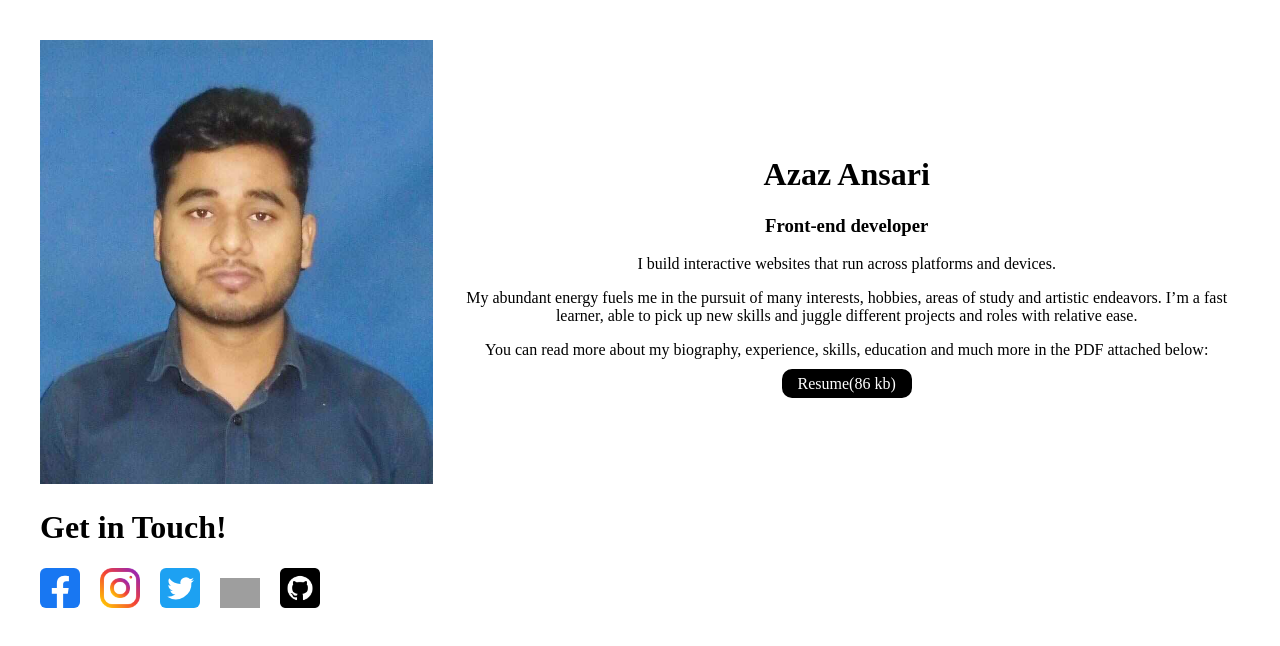
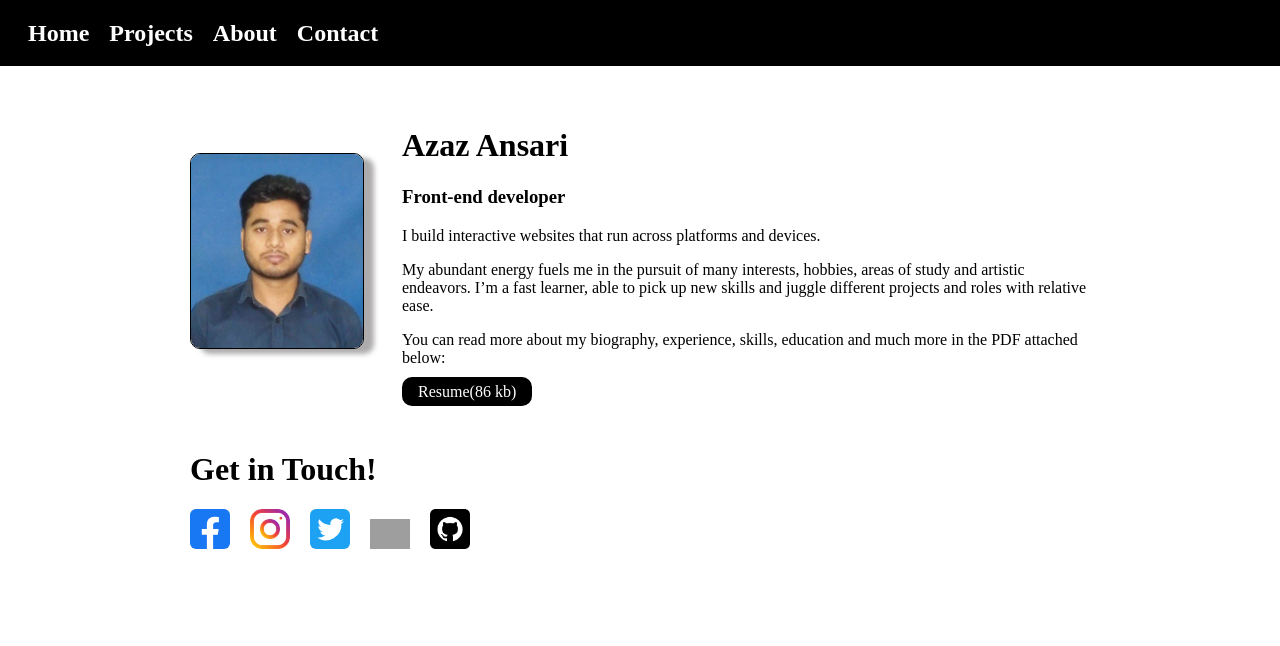
Before and after one commit to ansariazaz/portfolio, a React (Create React App) app: page /About in a window 1280 px wide. Shown: the top 646 px of the page. Built offline with nearby package versions, Linux system fonts and the light colour scheme; grey boxes are pictures that could not be loaded.

Commit message:
change navbar

```diff
--- a/src/App.js
+++ b/src/App.js
@@ -4,12 +4,16 @@ import Projectdetail from "./Components/Projectdetail";
 import Projects from "./Components/Projects";
 import About from "./Components/About";
 import Contact from "./Components/Contact";
+import Navbar from "./Components/Navbar";
 
 function App() {
   return (
     <div className="App">
+
       <Router>
+      <Navbar/>
         <Switch>
+
           <Route path="/" component={Home} exact></Route>
           <Route path="/Projectdetail" exact component={Projectdetail}></Route>
           <Route path="/Projects" exact component={Projects}></Route>
--- a/src/Components/About.js
+++ b/src/Components/About.js
@@ -9,9 +9,12 @@ import {Link} from 'react-router-dom';
 import resume from '../resume/resume.pdf';
 
 
+
 function About() {
   return (
-    <div className="about">
+   <div>
+
+      <div className="about">
       <div className="about-section">
         <div className="profile-image">
           <img src={profile} className="pic" />
@@ -42,6 +45,7 @@ function About() {
        <a href="https://github.com/ansariazaz"><img src={img5} className="icon"/></a>
       </div>
     </div>
+   </div>
   );
 }
 
--- a/src/Components/Contact.js
+++ b/src/Components/Contact.js
@@ -1,9 +1,13 @@
 import React from "react";
 import {Link} from "react-router-dom";
 
+
+
 function Contact() {
   return (
-    <div className="contact-form">
+    <div>
+
+      <div className="contact-form">
       <div className="form">
         <div className="name">
           <label>
@@ -26,6 +30,7 @@ function Contact() {
         </div>
       </div>
     </div>
+    </div>
   );
 }
 
--- a/src/Components/Home.js
+++ b/src/Components/Home.js
@@ -1,17 +1,15 @@
 import React from "react";
-import Navbar from "./Navbar";
 import gif from '../images/eat.gif'
 import Projects from "./Projects";
 
 function Home() {
   return (
     <div>
-      <Navbar />
       <div className="container">
         <div className="intro">
           <h1> Hello!</h1>
-          <h1> I am Azaz.</h1>
-          <p>front-end developer.</p>
+          <h2> I am Azaz.</h2>
+          <h3>front-end developer.</h3>
           <p>I build interactive websites that run across platforms and devices</p>
         </div>
         <div className="gif">
--- a/src/Components/Project.js
+++ b/src/Components/Project.js
@@ -1,5 +1,6 @@
 import React from "react";
 import { Link } from "react-router-dom";
+
 
 
 function Project(props) {
--- a/src/Components/Projects.js
+++ b/src/Components/Projects.js
@@ -1,12 +1,14 @@
 import React from "react";
 import Project from "./Project.js";
 import '../index.css';
-import projectData from "../data/projectData"
+import projectData from "../data/projectData";
+
 
 function Projects() {
 
   return (
     <div className="project-container">
+
         <h1>Projects</h1>
         <div className="project-wrap">
             {projectData.map(p=>(<Project data={p} />))}
--- a/src/index.css
+++ b/src/index.css
@@ -39,14 +39,24 @@ justify-content: center;
 
 }
 .intro h1{
+    font-size: 80px;
+    margin-bottom: 0px;
+    width: 350px;
+}
+.intro h2{
+    width: 350px;
     font-size: 50px;
     margin-bottom: 0px;
+}
+.intro h3{
     width: 350px;
+    margin-top: 0px;
 }
 .intro p{
     margin-top: 0px;
     font-size: 20px;
     width: 350px;
+    margin-top: 0px;
 }
 .gif{
     flex-basis: 100%;
@@ -61,8 +71,13 @@ justify-content: center;
     width: 100%;
 }
 .project{
-    width: 350px;
+    max-width: 350px;
     text-align: center;
+    border: 1px solid black;
+    border-radius: 10px;
+    padding: 16px;
+    box-sizing: border-box;
+    box-shadow: 10px 5px 5px rgba(0, 0, 0, 0.397);
 
 }
 .project h2{
@@ -74,10 +89,10 @@ justify-content: center;
     display: grid;
     grid-template-columns: 30% 30% 30%;
     column-gap: 40px;
-    row-gap: 20px;
+    row-gap: 40px;
 }
 .img3{
-    width: 350px;
+    width: 100%;
 }
 .detail{
     font-size: 16px;
@@ -133,7 +148,7 @@ justify-content: center;
     padding: 20px;
 }
 .about{
-    max-width: 1200px;
+    max-width: 900px;
     margin-left: auto;
     margin-right: auto;
     width: 100%;
@@ -142,12 +157,12 @@ justify-content: center;
 }
 .about-section{
     display: flex;
-    column-gap: 20px;
+    column-gap: 40px;
     align-items: center;
-    text-align: center;
 }
 .profile-image{
-    flex-basis: 40%;
+    flex-basis: 20%;
+
 }
 .about-profile{
     flex-basis: 80%;
@@ -166,6 +181,12 @@ justify-content: center;
 }
 .pic{
     width: 100%;
+    border: 1px solid black;
+    border-radius: 10px;
+    box-shadow: 10px 5px 5px rgba(26, 21, 21, 0.356);
+}
+.social-media{
+    margin-top: 50px;
 }
 .icon{
     width: 40px;
```
